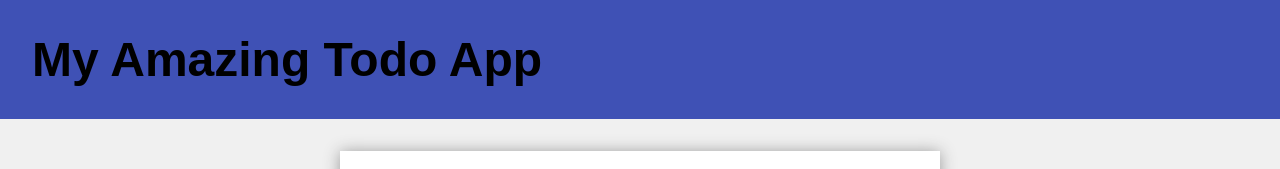
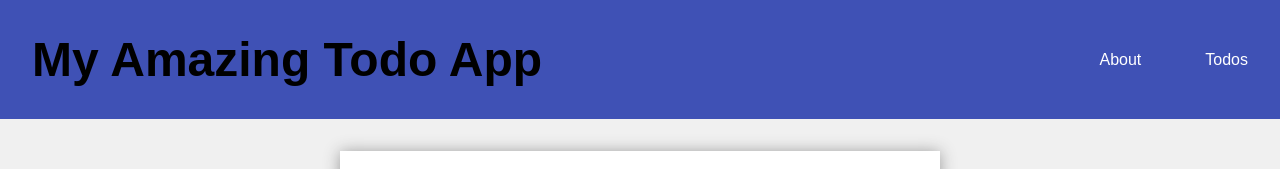
Before and after one commit to TechLadies/react-express-mongo-prebootcamp-workshop-3-2018, a React (Create React App) app: page / in a window 1280 px wide. Shown: the top 169 px of the page. Built offline with nearby package versions, Linux system fonts and the light colour scheme; no server answers.

Commit message:
Add links to header

```diff
--- a/src/components/Header.js
+++ b/src/components/Header.js
@@ -1,10 +1,21 @@
 import React from "react";
+import { Link } from "react-router-dom";
 
 export class Header extends React.Component {
   render() {
     return (
       <header>
         <h1>My Amazing Todo App</h1>
+        <nav>
+          <ul>
+            <li>
+              <Link to="/about">About</Link>
+            </li>
+            <li>
+              <Link to="/todos">Todos</Link>
+            </li>
+          </ul>
+        </nav>
       </header>
     )
   }
--- a/src/index.css
+++ b/src/index.css
@@ -72,3 +72,28 @@ header h1 {
 #new_todo_input {
     padding: 2rem;
 }
+
+header {
+  display: flex;
+}
+
+header nav {
+  margin-left: auto;
+  display: flex;
+  align-items: center;
+}
+
+nav ul {
+  display: flex;
+  align-items: center;
+  height: 100%;
+}
+
+nav ul a {
+  color: white;
+  text-decoration: none;
+}
+
+nav ul a:hover {
+  color: black;
+}
```
Lines whose indentation alone changed are shown as unchanged.
